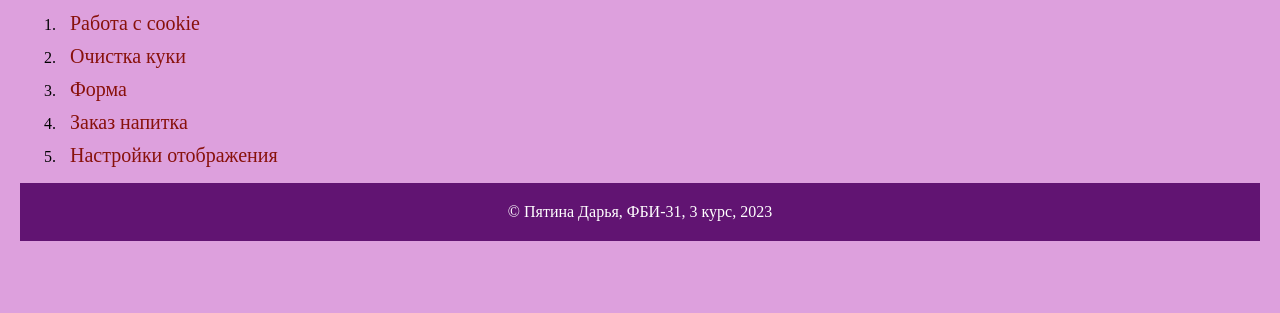
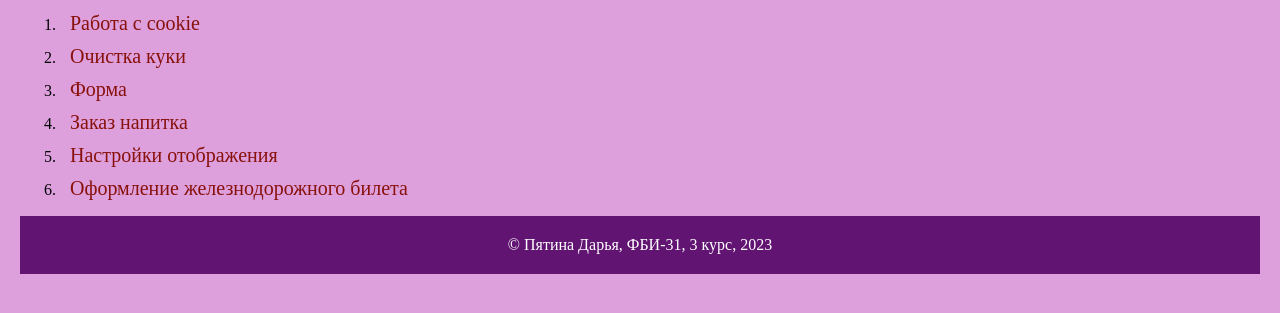
Before and after one commit to Dora59/web-back-labs, a Flask app: page /lab3/ in a window 1280 px wide. Shown: the part 223-536 px from the top of the page. Run offline with Flask 3, Linux system fonts and the light colour scheme.

Commit message:
Добавление ссылки на железнодорожный билет

```diff
--- a/templates/lab3/lab3.html
+++ b/templates/lab3/lab3.html
@@ -15,5 +15,6 @@
         <li><a href="/lab3/form1">Форма</a></li>
         <li><a href="/lab3/order">Заказ напитка</a></li>
         <li><a href="/lab3/settings">Настройки отображения</a></li>
+        <li><a href="/lab3/ticket">Оформление железнодорожного билета</a></li>
     </ol>
 {% endblock %}
```
